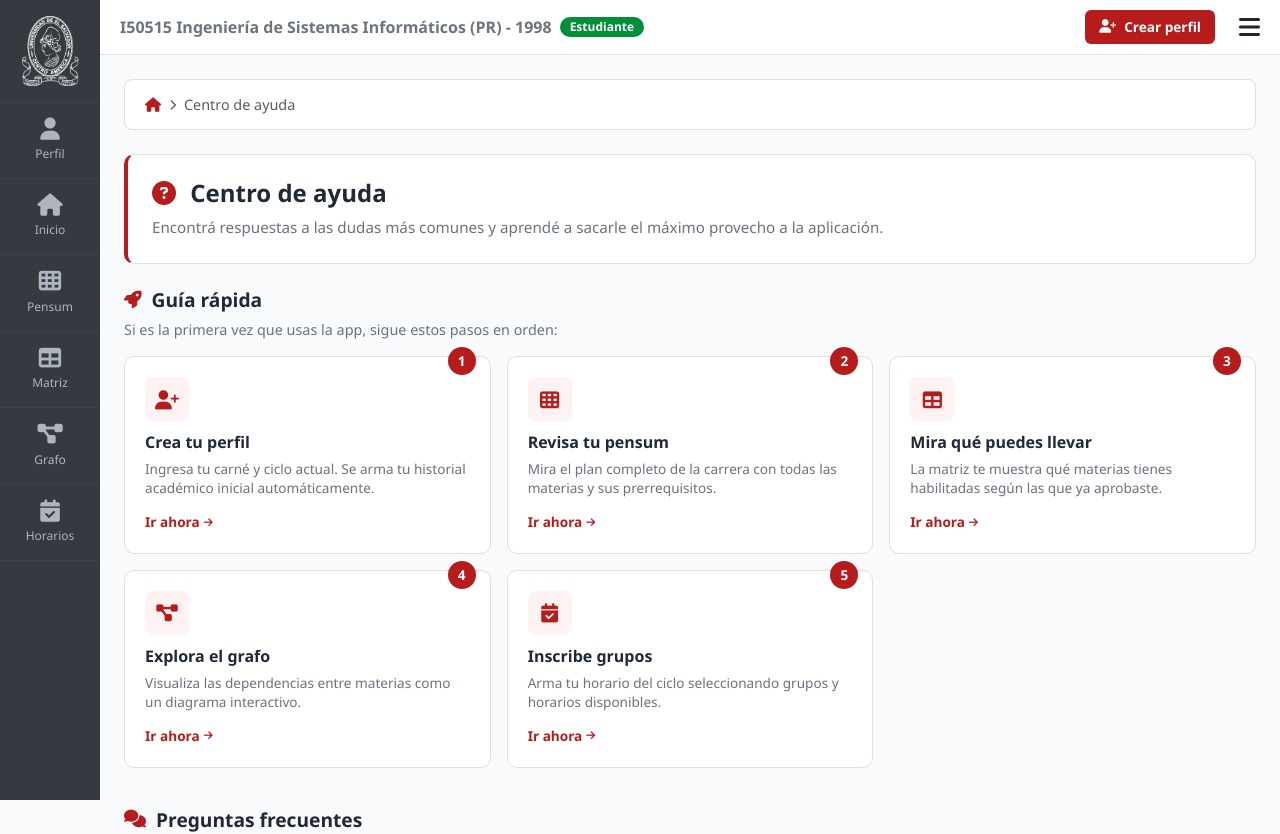
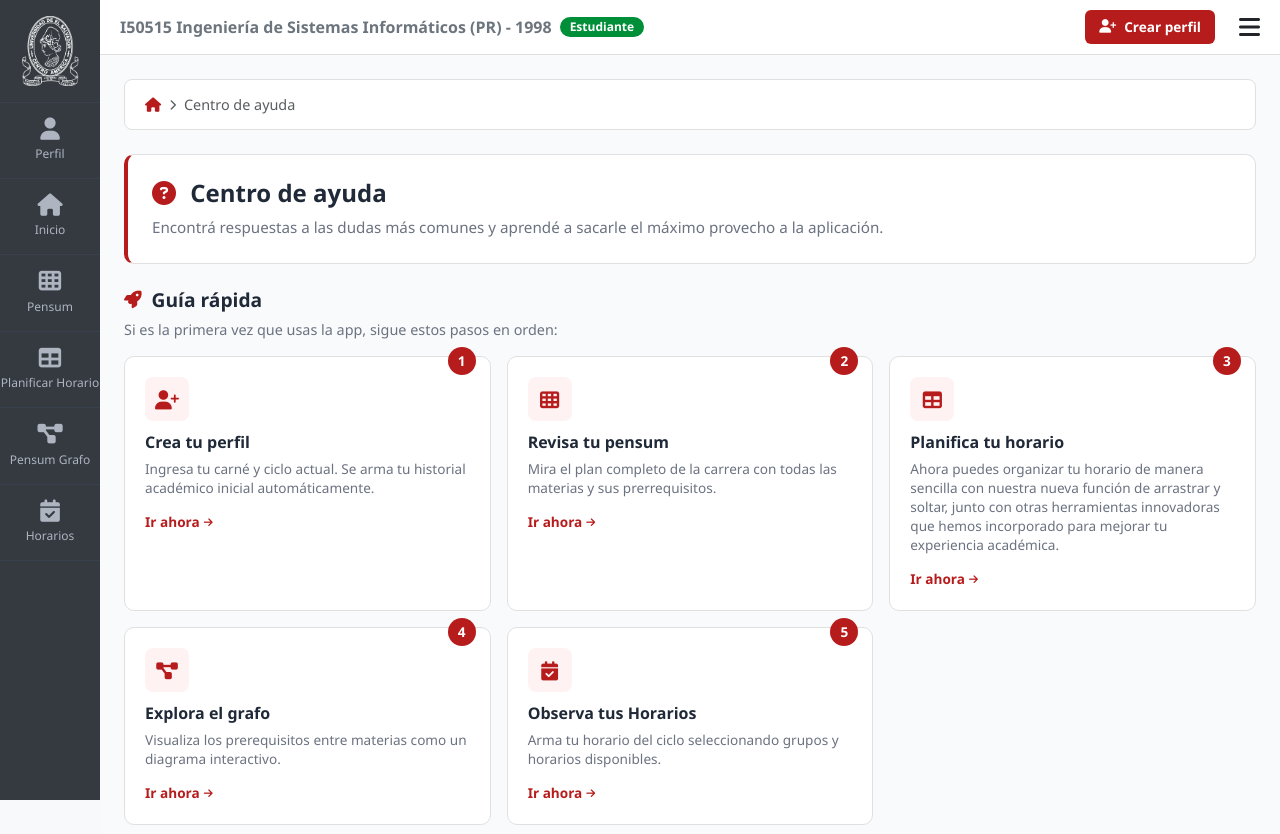
Before and after one commit to balegovez/Proyecto-Final---HDP, an Angular app in the folder proyecto_final/: page /ayuda in a window 1280 px wide. Shown: the top 834 px of the page. Built offline with nearby package versions, Linux system fonts and the light colour scheme.

Commit message:
Proyecto finalizado

```diff
--- a/proyecto_final/src/app/app.component.ts
+++ b/proyecto_final/src/app/app.component.ts
@@ -32,8 +32,8 @@ export class AppComponent {
     { icono: 'fas fa-user',            etiqueta: 'Perfil',   ruta: '/perfil'   },
     { icono: 'fas fa-home',            etiqueta: 'Inicio',   ruta: '/inicio'   },
     { icono: 'fas fa-th',              etiqueta: 'Pensum',   ruta: '/pensum'   },
-    { icono: 'fas fa-table',           etiqueta: 'Matriz',   ruta: '/matriz'   },
-    { icono: 'fas fa-project-diagram', etiqueta: 'Grafo',    ruta: '/grafo'    },
+    { icono: 'fas fa-table',           etiqueta: 'Planificar Horario',   ruta: '/matriz'   },
+    { icono: 'fas fa-project-diagram', etiqueta: 'Pensum Grafo',    ruta: '/grafo'    },
     { icono: 'fas fa-calendar-check',  etiqueta: 'Horarios', ruta: '/horarios' },
   ];
 
--- a/proyecto_final/src/app/features/ayuda/ayuda.component.ts
+++ b/proyecto_final/src/app/features/ayuda/ayuda.component.ts
@@ -44,19 +44,19 @@ export class AyudaComponent {
       ruta: '/pensum',
     },
     {
-      titulo: 'Mira qué puedes llevar',
-      descripcion: 'La matriz te muestra qué materias tienes habilitadas según las que ya aprobaste.',
+      titulo: 'Planifica tu horario',
+      descripcion: 'Ahora puedes organizar tu horario de manera sencilla con nuestra nueva función de arrastrar y soltar, junto con otras herramientas innovadoras que hemos incorporado para mejorar tu experiencia académica.',
       icono: 'fas fa-table',
       ruta: '/matriz',
     },
     {
       titulo: 'Explora el grafo',
-      descripcion: 'Visualiza las dependencias entre materias como un diagrama interactivo.',
+      descripcion: 'Visualiza los prerequisitos entre materias como un diagrama interactivo.',
       icono: 'fas fa-project-diagram',
       ruta: '/grafo',
     },
     {
-      titulo: 'Inscribe grupos',
+      titulo: 'Observa tus Horarios',
       descripcion: 'Arma tu horario del ciclo seleccionando grupos y horarios disponibles.',
       icono: 'fas fa-calendar-check',
       ruta: '/horarios',
--- a/proyecto_final/src/app/features/grafo/grafo.component.html
+++ b/proyecto_final/src/app/features/grafo/grafo.component.html
@@ -1,4 +1,4 @@
-<div class="grafo-wrapper">
+<main class="grafo-wrapper">
   <!-- Header con título y leyenda -->
   <header class="grafo-header">
     <div class="titulo">
@@ -84,4 +84,4 @@
   <!-- Contenedor donde Cytoscape renderiza el grafo.
        La referencia #cyContainer es la que el TypeScript usa via @ViewChild. -->
   <div #cyContainer class="cy-container"></div>
-</div>
+</main>
--- a/proyecto_final/src/app/features/inicio/inicio.component.ts
+++ b/proyecto_final/src/app/features/inicio/inicio.component.ts
@@ -25,13 +25,10 @@ export class InicioComponent {
    * a ese módulo; si no, es un acceso decorativo (parte de la experiencia UES).
    */
   readonly accesos: { titulo: string; ruta?: string }[] = [
-    { titulo: 'Record de notas' },
-    { titulo: 'Notas parciales' },
+    { titulo: 'Perfil', ruta: '/perfil' },
     { titulo: 'Pensum', ruta: '/pensum' },
-    { titulo: 'Evaluaciones' },
-    { titulo: 'Materias del próximo ciclo', ruta: '/matriz' },
-    { titulo: 'Inscripción de grupos', ruta: '/horarios' },
-    { titulo: 'Biblioteca' },
-    { titulo: 'Servicio Social' },
+    { titulo: 'Horarios', ruta: '/horarios' },
+    { titulo: 'Planificar horario', ruta: '/matriz' },
+    { titulo: 'Pensum Grafo', ruta: '/grafo' },
   ];
 }
```
Also changed, not shown: 1 other file (tests, documents, lock files or other folders).
